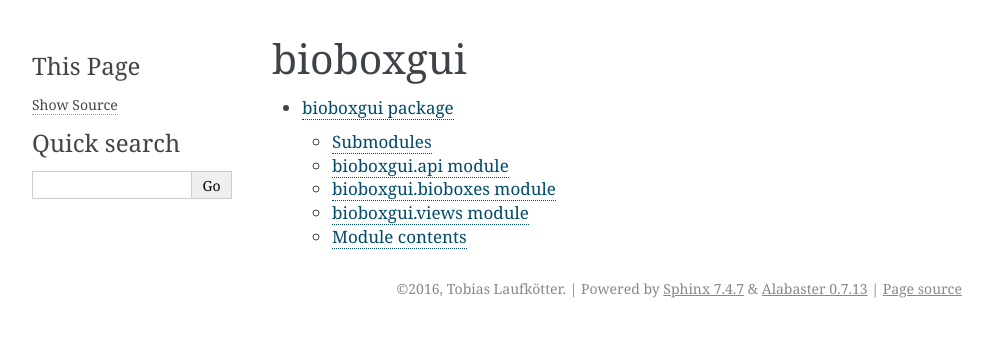
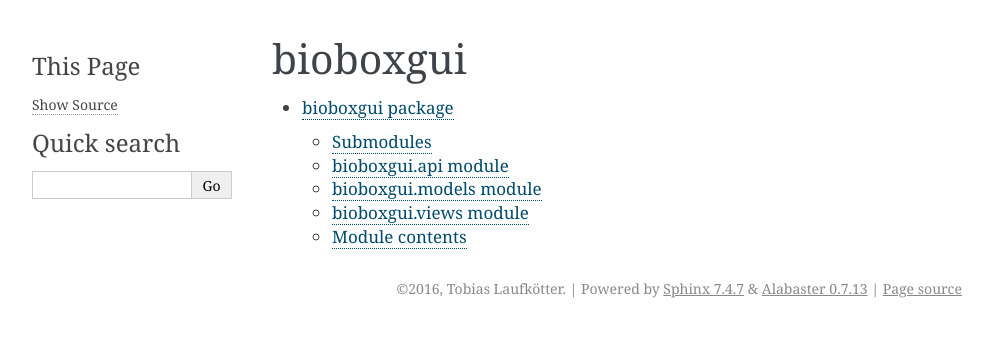
Before and after one commit to tlaufkoetter/biobox-gui, a Sphinx documentation site: the page built from docs/modules.rst, in a window 1280 px wide. Shown: the top 337 px of the page, without its empty margins (148-1141 px from the left). Built offline with Sphinx 7.4.7, drawn with Linux system fonts in a browser that asks for light colours.

Commit message:
update documentation.

```diff
--- a/docs/bioboxgui.rst
+++ b/docs/bioboxgui.rst
@@ -12,10 +12,10 @@ bioboxgui.api module
     :undoc-members:
     :show-inheritance:
 
-bioboxgui.bioboxes module
--------------------------
+bioboxgui.models module
+-----------------------
 
-.. automodule:: bioboxgui.bioboxes
+.. automodule:: bioboxgui.models
     :members:
     :undoc-members:
     :show-inheritance:
```
